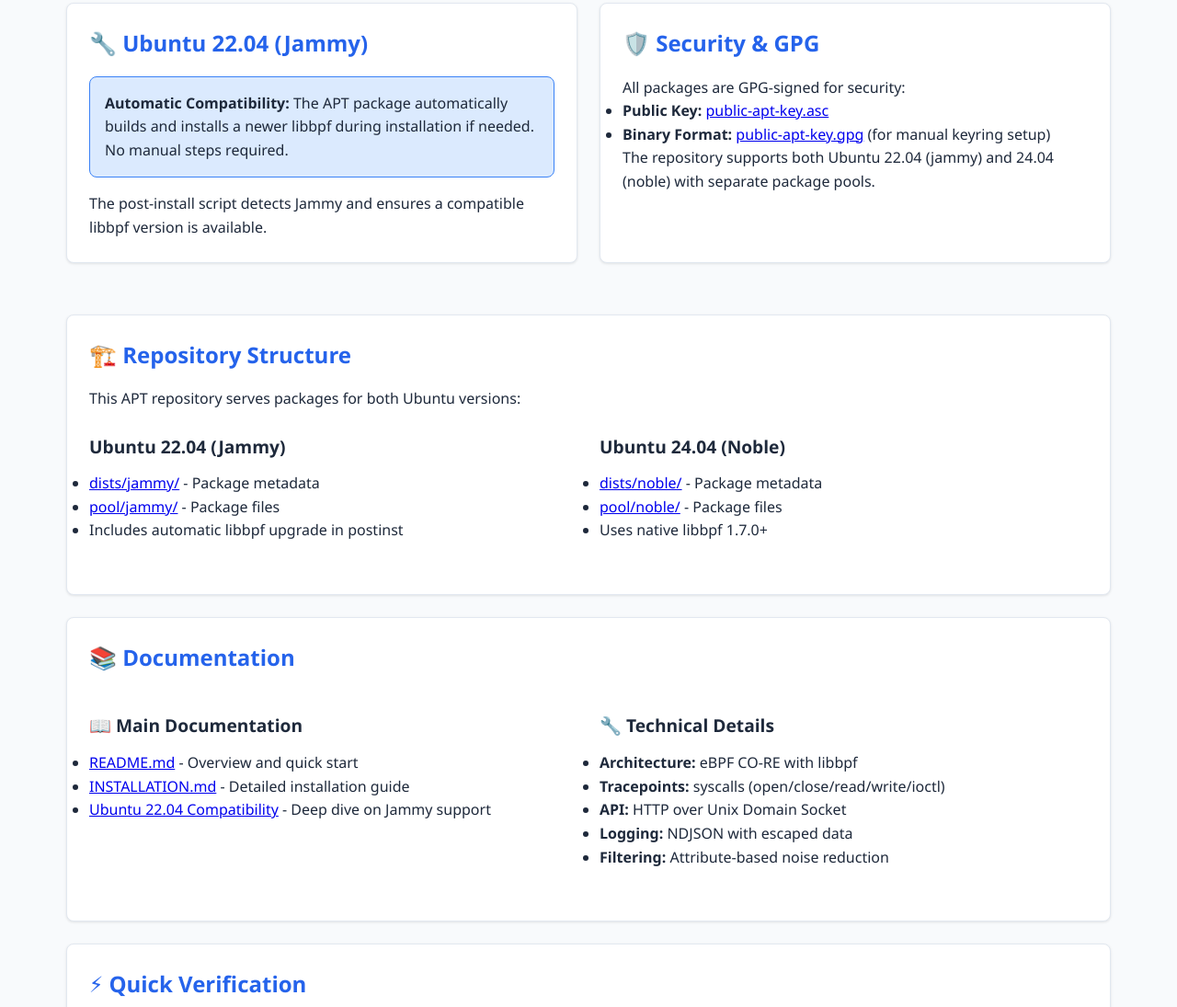
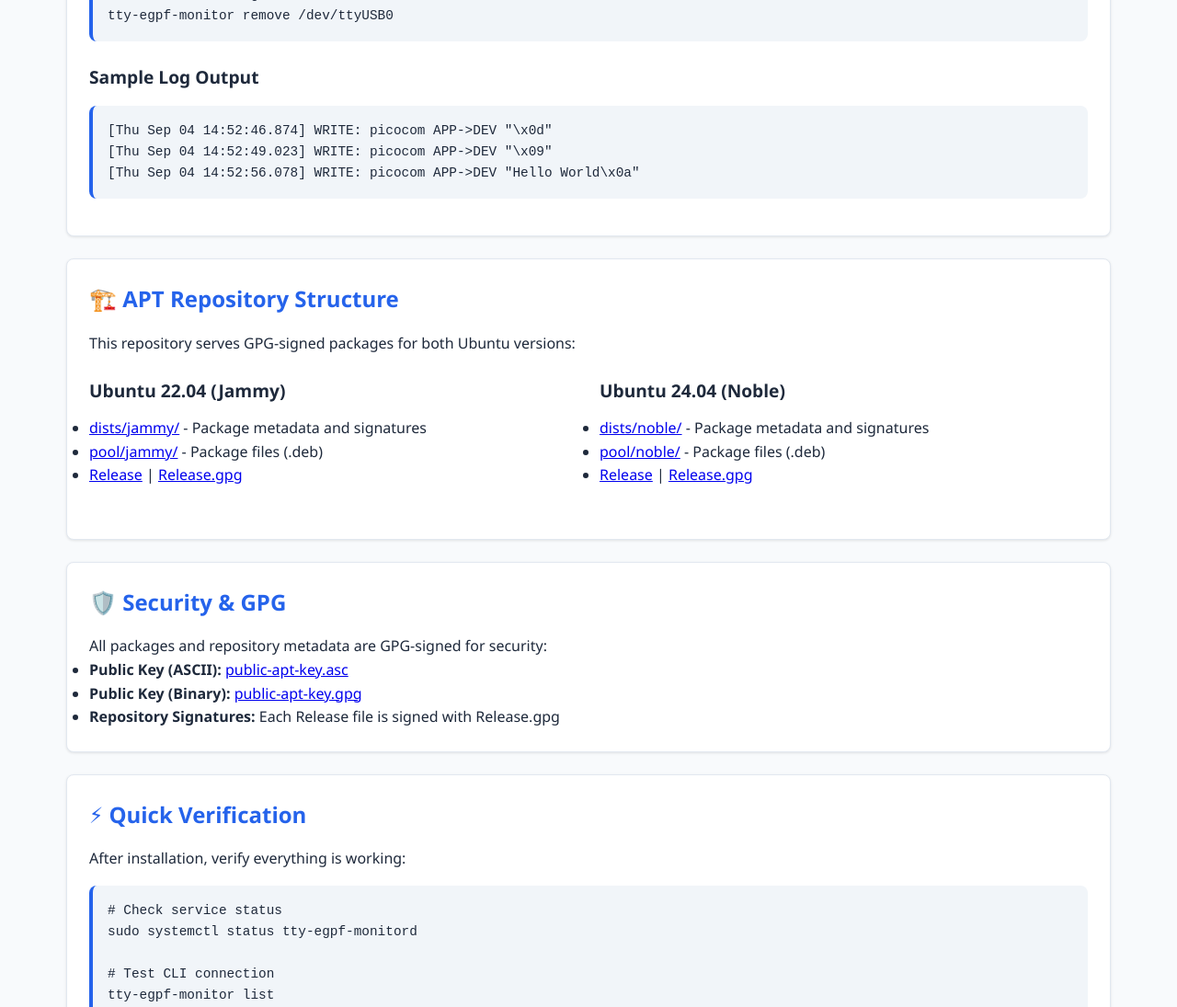
Before and after one commit to seelso-net/tty-egpf-monitor, a plain HTML site: page index.html in a window 1280 px wide. Shown: the part 1705-2800 px from the top of the page at 92% size. Drawn offline with Linux system fonts and the light colour scheme.

Commit message:
gh-pages: fix APT links and improve repository documentation
- Fixed installation instructions to use modern gpg --dearmor method
- Added working links to dists/jammy/, dists/noble/, pool/jammy/, pool/noble/
- Added direct links to Release files and signatures
- Improved repository structure explanation
- All links now point to existing directories and files

```diff
--- a/index.html
+++ b/index.html
@@ -204,6 +204,7 @@
             justify-content: center;
             gap: 2rem;
             margin-top: 1rem;
+            flex-wrap: wrap;
         }
 
         .links a {
@@ -254,7 +255,7 @@
                 <h2>🚀 Quick Installation</h2>
                 <div class="install-steps">
                     <div class="install-step">
-                        <h3>One-command install</h3>
+                        <h3>One-command install (Recommended)</h3>
                         <pre><code>curl -fsSL https://raw.githubusercontent.com/seelso-net/tty-egpf-monitor/main/install.sh | bash</code></pre>
                     </div>
                     <div class="install-step">
@@ -288,6 +289,26 @@ sudo systemctl enable --now tty-egpf-monitord</code></pre>
         </div>
 
         <div class="card">
+            <h2>📦 Available Packages</h2>
+            <div class="grid">
+                <div>
+                    <h3>Core Packages</h3>
+                    <ul>
+                        <li><strong>tty-egpf-monitord</strong> - eBPF serial monitoring daemon with HTTP API</li>
+                        <li><strong>tty-egpf-monitor-cli</strong> - CLI client for managing the daemon</li>
+                    </ul>
+                </div>
+                <div>
+                    <h3>Ubuntu Version Support</h3>
+                    <ul>
+                        <li><strong>22.04 (jammy):</strong> Automatic libbpf upgrade in postinst</li>
+                        <li><strong>24.04 (noble):</strong> Uses native libbpf 1.7.0+</li>
+                    </ul>
+                </div>
+            </div>
+        </div>
+
+        <div class="card">
             <h2>📋 Usage Examples</h2>
             <h3>Basic Commands</h3>
             <pre><code># Add a port to monitor
@@ -313,47 +334,53 @@ tty-egpf-monitor remove /dev/ttyUSB0</code></pre>
 [Thu Sep 04 14:52:56.078] WRITE: picocom APP->DEV "Hello World\x0a"</code></pre>
         </div>
 
-        <div class="grid">
-            <div class="card">
-                <h2>🔧 Ubuntu 22.04 (Jammy)</h2>
-                <div class="info">
-                    <p><strong>Automatic Compatibility:</strong> The APT package automatically builds and installs a newer libbpf during installation if needed. No manual steps required.</p>
-                </div>
-                <p>The post-install script detects Jammy and ensures a compatible libbpf version is available.</p>
-            </div>
-
-            <div class="card">
-                <h2>🛡️ Security & GPG</h2>
-                <p>All packages are GPG-signed for security:</p>
-                <ul>
-                    <li><strong>Public Key:</strong> <a href="public-apt-key.asc">public-apt-key.asc</a></li>
-                    <li><strong>Binary Format:</strong> <a href="public-apt-key.gpg">public-apt-key.gpg</a> (for manual keyring setup)</li>
-                </ul>
-                <p>The repository supports both Ubuntu 22.04 (jammy) and 24.04 (noble) with separate package pools.</p>
-            </div>
-        </div>
-
         <div class="card">
-            <h2>🏗️ Repository Structure</h2>
-            <p>This APT repository serves packages for both Ubuntu versions:</p>
+            <h2>🏗️ APT Repository Structure</h2>
+            <p>This repository serves GPG-signed packages for both Ubuntu versions:</p>
             <div class="grid">
                 <div>
                     <h3>Ubuntu 22.04 (Jammy)</h3>
                     <ul>
-                        <li><a href="dists/jammy/">dists/jammy/</a> - Package metadata</li>
-                        <li><a href="pool/jammy/">pool/jammy/</a> - Package files</li>
-                        <li>Includes automatic libbpf upgrade in postinst</li>
+                        <li><a href="dists/jammy/">dists/jammy/</a> - Package metadata and signatures</li>
+                        <li><a href="pool/jammy/">pool/jammy/</a> - Package files (.deb)</li>
+                        <li><a href="dists/jammy/Release">Release</a> | <a href="dists/jammy/Release.gpg">Release.gpg</a></li>
                     </ul>
                 </div>
                 <div>
                     <h3>Ubuntu 24.04 (Noble)</h3>
                     <ul>
-                        <li><a href="dists/noble/">dists/noble/</a> - Package metadata</li>
-                        <li><a href="pool/noble/">pool/noble/</a> - Package files</li>
-                        <li>Uses native libbpf 1.7.0+</li>
+                        <li><a href="dists/noble/">dists/noble/</a> - Package metadata and signatures</li>
+                        <li><a href="pool/noble/">pool/noble/</a> - Package files (.deb)</li>
+                        <li><a href="dists/noble/Release">Release</a> | <a href="dists/noble/Release.gpg">Release.gpg</a></li>
                     </ul>
                 </div>
             </div>
+        </div>
+
+        <div class="card">
+            <h2>🛡️ Security & GPG</h2>
+            <p>All packages and repository metadata are GPG-signed for security:</p>
+            <ul>
+                <li><strong>Public Key (ASCII):</strong> <a href="public-apt-key.asc">public-apt-key.asc</a></li>
+                <li><strong>Public Key (Binary):</strong> <a href="public-apt-key.gpg">public-apt-key.gpg</a></li>
+                <li><strong>Repository Signatures:</strong> Each Release file is signed with Release.gpg</li>
+            </ul>
+        </div>
+
+        <div class="card">
+            <h2>⚡ Quick Verification</h2>
+            <p>After installation, verify everything is working:</p>
+            <pre><code># Check service status
+sudo systemctl status tty-egpf-monitord
+
+# Test CLI connection
+tty-egpf-monitor list
+
+# Add a test port (if available)
+tty-egpf-monitor add /dev/ttyUSB0 115200
+
+# View live stream
+tty-egpf-monitor stream /dev/ttyUSB0</code></pre>
         </div>
 
         <div class="card">
@@ -380,22 +407,6 @@ tty-egpf-monitor remove /dev/ttyUSB0</code></pre>
             </div>
         </div>
 
-        <div class="card">
-            <h2>⚡ Quick Verification</h2>
-            <p>After installation, verify everything is working:</p>
-            <pre><code># Check service status
-sudo systemctl status tty-egpf-monitord
-
-# Test CLI connection
-tty-egpf-monitor list
-
-# Add a test port (if available)
-tty-egpf-monitor add /dev/ttyUSB0 115200
-
-# View live stream
-tty-egpf-monitor stream /dev/ttyUSB0</code></pre>
-        </div>
-
         <div class="warning">
             <h3>⚠️ Requirements</h3>
             <p><strong>Root privileges required</strong> for eBPF operations. The daemon runs as root, but the CLI can be used by regular users (with proper socket permissions).</p>
```
